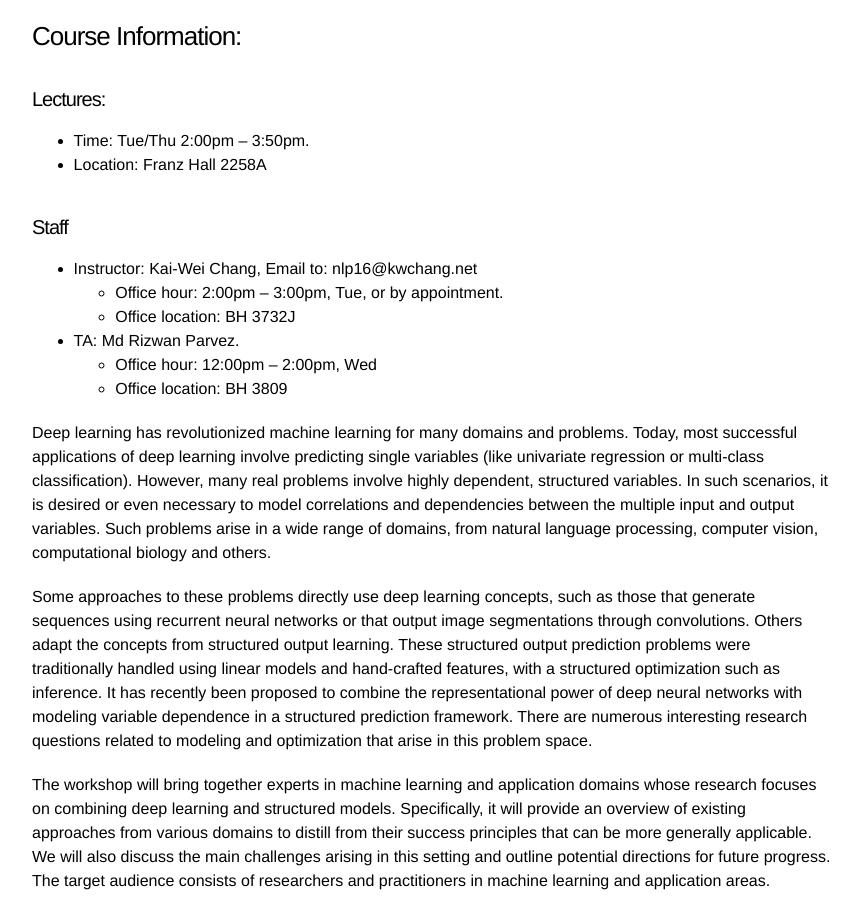
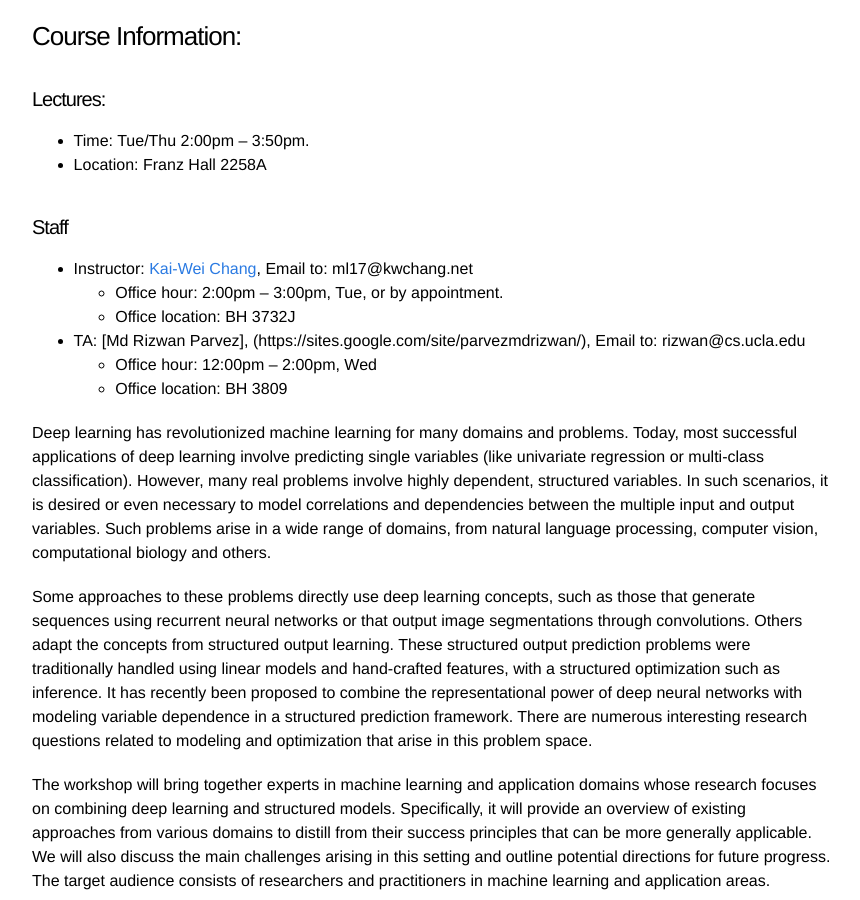
Before and after one commit to uclanlp/CS269-17, a Jekyll site: the page built from 1_overview.md, in a window 1280 px wide and 900 px high, scrolled down 337 px. Shown: the whole window, without its empty margins (208-1068 px from the left). Built offline with Jekyll 4.4.1, drawn with Linux system fonts in a browser that asks for light colours.

Commit message:
Update 1_overview.md

```diff
--- a/1_overview.md
+++ b/1_overview.md
@@ -15,10 +15,10 @@ name: 1
   * Location: Franz Hall 2258A
 
 #### Staff
-* Instructor: Kai-Wei Chang, Email to: nlp16@kwchang.net
+* Instructor: [Kai-Wei Chang](http://web.cs.ucla.edu/~kwchang/), Email to: ml17@kwchang.net
   * Office hour: 2:00pm -- 3:00pm, Tue, or by appointment.
   * Office location: BH 3732J
-* TA: Md Rizwan Parvez.
+* TA: [Md Rizwan Parvez], (https://sites.google.com/site/parvezmdrizwan/), Email to: rizwan@cs.ucla.edu
   * Office hour: 12:00pm -- 2:00pm, Wed
   * Office location: BH 3809
 
```
